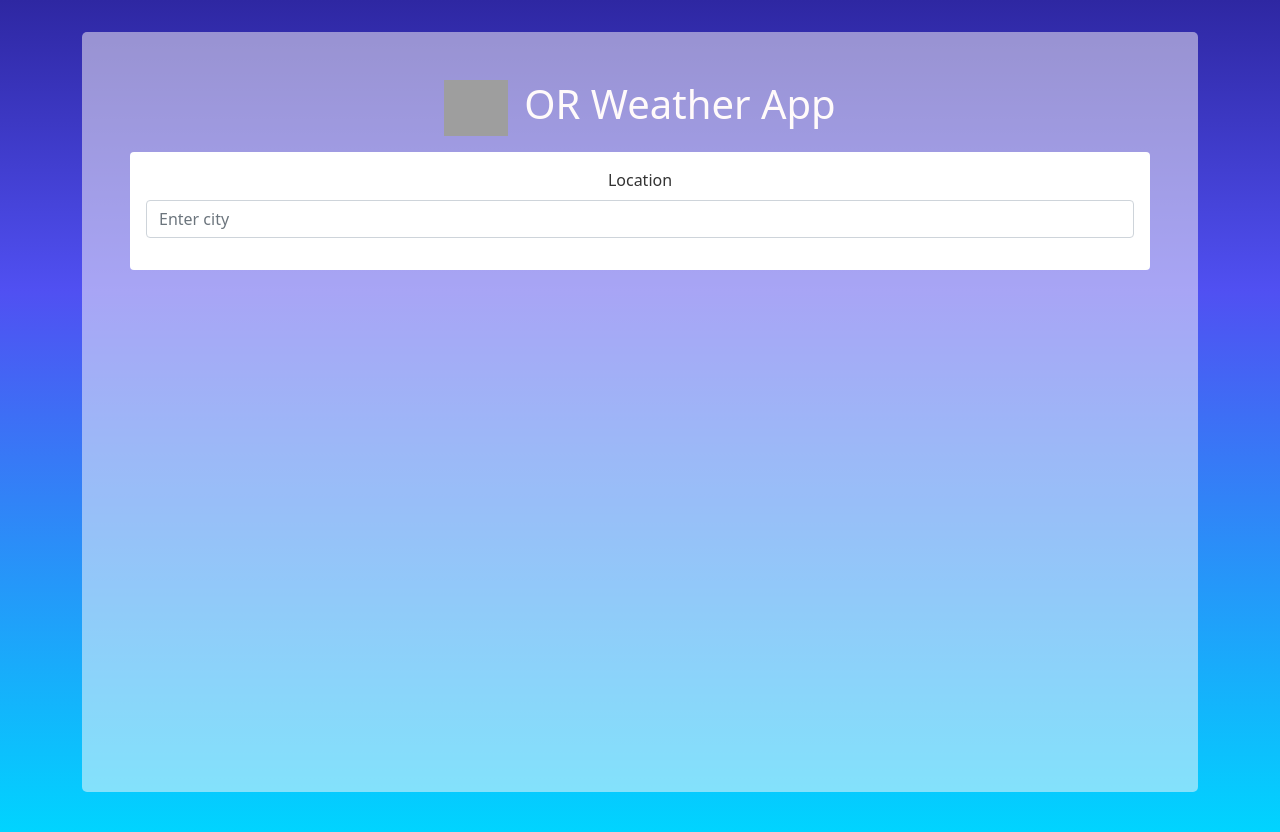
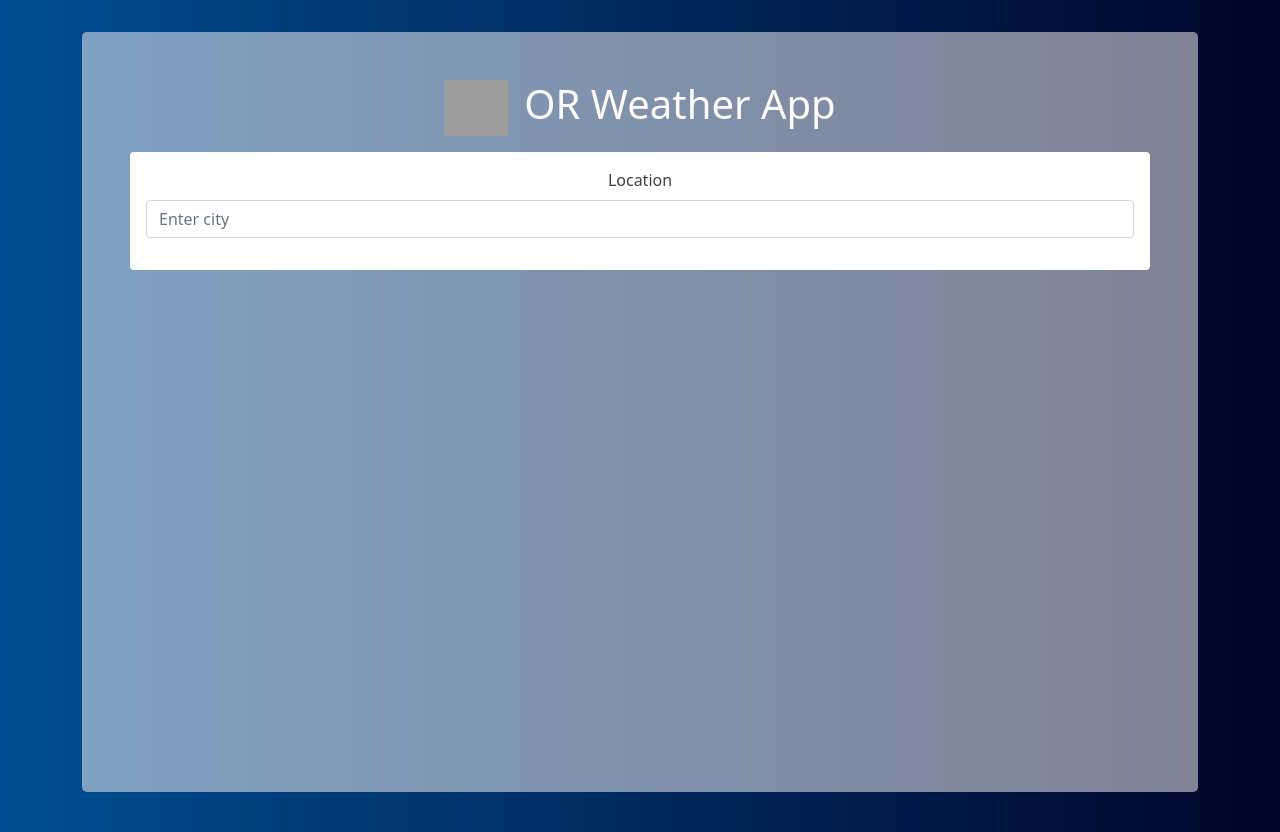
Before and after one commit to Rutkevicius0/or-weather-app-react, a React (Create React App) app: page / in a window 1280 px wide. Built offline with nearby package versions, Linux system fonts and the light colour scheme; grey boxes are pictures that could not be loaded.

Commit message:
forecast styling and app background

```diff
--- a/src/components/Locations/SingleLocation/ForecastItem.jsx
+++ b/src/components/Locations/SingleLocation/ForecastItem.jsx
@@ -1,20 +1,28 @@
-import React from 'react';
+import React, { useState } from 'react';
 import '../../../scss/weather.scss';
 export default function ForecastItem(props) {
+  const [weekday, setWeekday] = useState('');
   const { date, minTemp, maxTemp, symbol } = props.forecastData;
+  const transformDate = () => {
+    const wd = ['Sun', 'Mon', 'Tue', 'Wed', 'Thu', 'Fri', 'Sat'];
+    const d = new Date(date);
+    console.log(d);
+    const day = wd[d.getDay()];
+    return day;
+  };
 
   return (
     <li className="list-group-item rounded mt-1 forecast-item d-flex flex-row justify-content-around align-items-center">
-      <h4>{date}</h4>
+      <h4 className="mb-0">{transformDate()}</h4>
 
       <img
         src={`https://developer.foreca.com/static/images/symbols/${symbol}.png`}
         alt=""
       />
-      <div className="d-flex flex-row align-items-s">
-        <h3>{minTemp}</h3>
+      <div className="d-flex flex-row align-items-center">
+        <h5 className="mb-0">{minTemp}°C</h5>
         <div className="forecast--temperature-div"></div>
-        <h3>{maxTemp}</h3>
+        <h5 className="mb-0">{maxTemp}°C</h5>
       </div>
     </li>
   );
--- a/src/components/Locations/SingleLocation/SingleLocationCurrent.jsx
+++ b/src/components/Locations/SingleLocation/SingleLocationCurrent.jsx
@@ -30,7 +30,7 @@ export default function SingleLocationCurrent(props) {
         <h3 className="">
           {temperature} <span>°C</span>
         </h3>
-        <h4 className="">Feels like {feelsLikeTemp} °C</h4>
+        <h4 className="">Feels like {feelsLikeTemp}°C</h4>
         <p>Cloudiness: {cloudiness}%</p>
         <p>Wind speed: {windSpeed} m/s</p>
       </div>
--- a/src/scss/base.scss
+++ b/src/scss/base.scss
@@ -1,24 +1,23 @@
-$font-stack: ' montseratt ', sans-serif;
-$primary-color: #333;
+@import url('https://fonts.googleapis.com/css2?family=Montserrat:ital,wght@0,100;0,400;0,700;1,400&display=swap');
+$font-stack: ' Montseratt ', sans-serif;
+$primary-color: rgb(65, 65, 65);
 $light-blue-color: rgba(0, 213, 255, 0.5);
 
 * {
   margin: 0;
   padding: 0;
   box-sizing: border-box;
+  color: $primary-color;
 }
 body {
   height: 100%;
-  font: $font-stack;
+  font-family: $font-stack;
   padding-top: 2rem;
-  background: rgb(46, 39, 162);
-  background: linear-gradient(
-    180deg,
-    rgba(46, 39, 162, 1) 0%,
-    rgba(80, 80, 242, 1) 35%,
-    rgba(0, 212, 255, 1) 100%
-  );
-  background-repeat: no-repeat;
+  background: #000428; /* fallback for old browsers */
+  background: -webkit-linear-gradient(to right, #004e92, #000428);
+  background: linear-gradient(to right, #004e92, #000428);
+
+  background-repeat: repeat;
 }
 .app {
   color: $primary-color;
--- a/src/scss/weather.scss
+++ b/src/scss/weather.scss
@@ -33,7 +33,8 @@
     rgba(110, 110, 249, 0.727328431372549) 42%,
     rgba(255, 69, 69, 1) 100%
   );
-  height: 10px;
+  height: 5px;
   width: 100px;
   border-radius: 5px;
+  margin: 0 0.5rem;
 }
```
